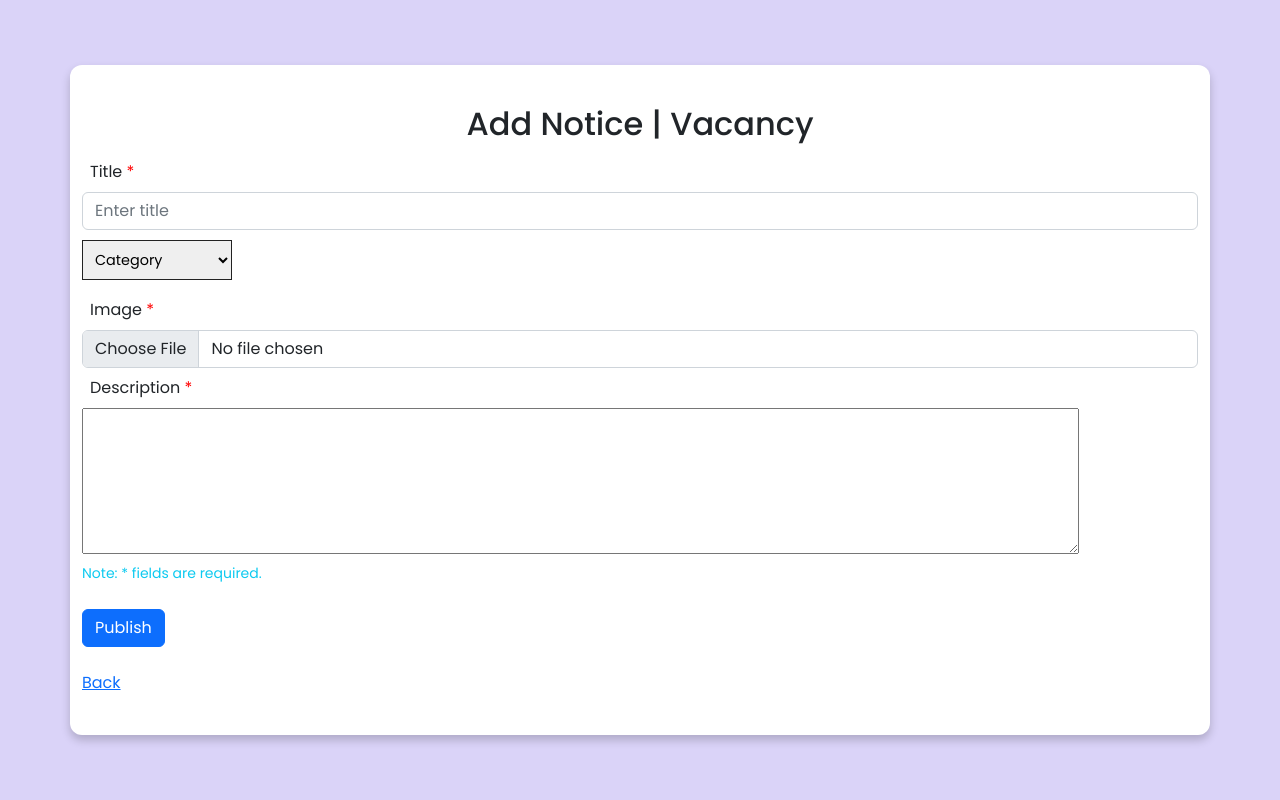
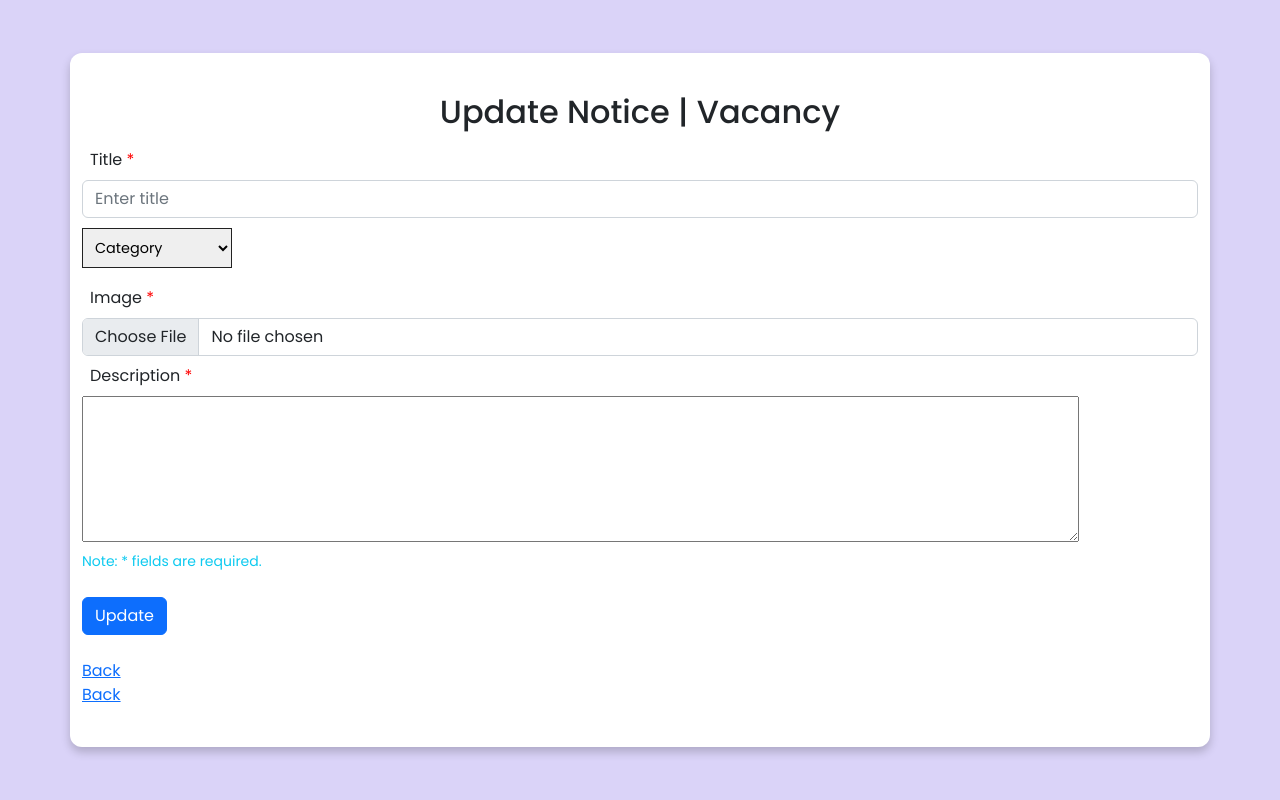
Before and after one commit to sanjiv576/school_website, a Django app: template school/templates/user/editNotice.html in a window 1280 px wide. Run offline with Django 4.2, Linux system fonts and the light colour scheme; the template is opened without the code that fills it, so the values that code supplies are empty.

Commit message:
added back  button

```diff
--- a/school/templates/user/addIntro.html
+++ b/school/templates/user/addIntro.html
@@ -28,7 +28,7 @@
         </div>
 
         <div class="form-floating">
-            <textarea class="form-control" placeholder="Write description" id="floatingTextarea" name="intro_desc" required></textarea>
+            <textarea class="form-control" placeholder="Write description" rows="6" cols="70" id="floatingTextarea" name="intro_desc" required></textarea>
             <label for="floatingTextarea">Description</label>
           </div>
 
@@ -40,4 +40,7 @@
     </div>
 </form>
 
+
+<br>
+<a href="/user/admin"> Back </a>
 {% endblock %}
--- a/school/templates/user/addNotice.html
+++ b/school/templates/user/addNotice.html
@@ -49,4 +49,6 @@
     </div>
 </form>
 
+<br>
+<a href="/user/admin"> Back </a>
 {% endblock %}
--- a/school/templates/user/editIntro.html
+++ b/school/templates/user/editIntro.html
@@ -40,4 +40,8 @@
     </div>
 </form>
 
+
+<br>
+<a href="/user/admin"> Back </a>
+
 {% endblock %}
--- a/school/templates/user/editNotice.html
+++ b/school/templates/user/editNotice.html
@@ -4,7 +4,7 @@
 <form action="/user/updateNotice/{{ data.notice_id }}" method="POST" enctype="multipart/form-data">
 
     <div class="col-lg-12 col-md-12 col-12">
-        <h2 class="text-center">Add Notice | Vacancy</h2>
+        <h2 class="text-center">Update Notice | Vacancy</h2>
 
         <!-- for showing error message -->
         {% if error %}
@@ -44,9 +44,13 @@
         <small class="form-text text-info" id="help">Note: * fields are required.</small>
 
         <br><br>
-        <button class="btn btn-primary text-center" type="submit">Publish</button>
+        <button class="btn btn-primary text-center" type="submit">Update</button>
 
     </div>
 </form>
 
+
+<br>
+<a href="/user/admin"> Back </a>
+
 {% endblock %}
```
